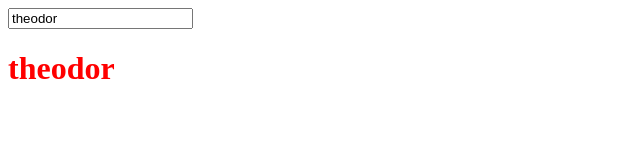
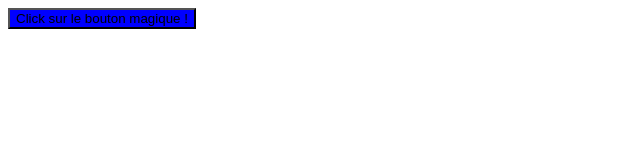
Before and after one commit to ubert-guertin-saas/alpinejs-test, a plain HTML site: page index.html in a window 1280 px wide. Shown: the whole page, without its empty margins (0-640 px from the left). Drawn offline with nearby package versions, Linux system fonts and the light colour scheme.

Commit message:
Add switch color feature

```diff
--- a/index.html
+++ b/index.html
@@ -9,14 +9,21 @@
 
     <style>
       .red {
-        color: red;
+        background-color: red;
+      }
+
+      .blue {
+        background-color: blue;
       }
     </style>
   </head>
 
-  <body x-data="{ username: 'theodor' }">
-    <input x-model="username" />
-    <h1 x-bind:class="{ 'red': username.length > 5 }" x-text="username"></h1>
-    <p x-show="username.length === 0">Allez.. Écrit quelque chose!</p>
+  <body x-data="{ state: false }">
+    <button
+      x-on:click="state = !state"
+      x-bind:class="{ 'red': state, 'blue': !state}"
+    >
+      Click sur le bouton magique !
+    </button>
   </body>
 </html>
```
